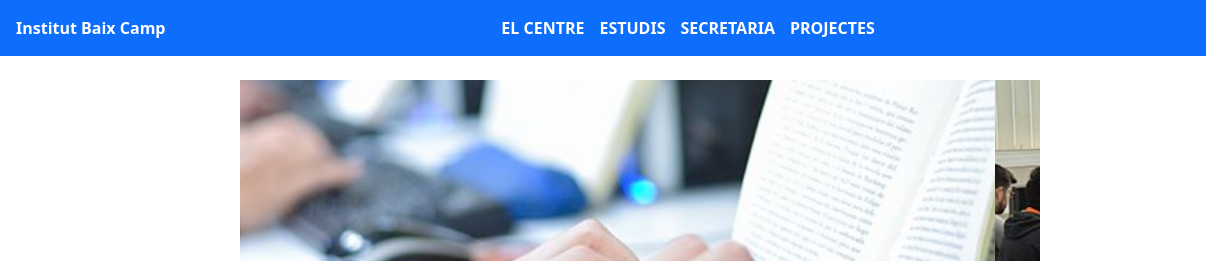
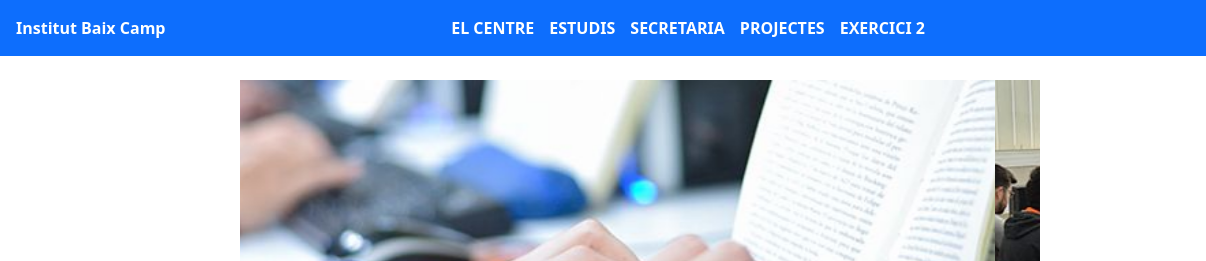
Before and after one commit to lilpissbaby/Colors-i-accessibilitat, a plain HTML site: page index.html in a window 1280 px wide. Shown: the top 261 px of the page, 0-1206 px from the left. Drawn offline with nearby package versions, Linux system fonts and the light colour scheme.

Commit message:
corregir mk

```diff
--- a/index.html
+++ b/index.html
@@ -16,6 +16,7 @@
             <li><a href="https://insbaixcamp.org/index.php/oferta-d-estudis">ESTUDIS</a></li>
             <li><a href="https://insbaixcamp.org/index.php/secretaria-i-tramits">SECRETARIA</a></li>
             <li><a href="https://insbaixcamp.org/index.php/projectes/cicles">PROJECTES</a></li>
+            <li><a href="https://github.com/lilpissbaby/Colors-i-accessibilitat/blob/master/README.md">EXERCICI 2</a></li>
         </ul>
 
         <img src="https://esostenible.insbaixcamp.cat/wp-content/uploads/2022/12/cropped-cropped-LOGOWEB-1.png" class="img-fluid" alt="Logo" style="height: 40px;">
```
Also changed, not shown: 1 other file.
